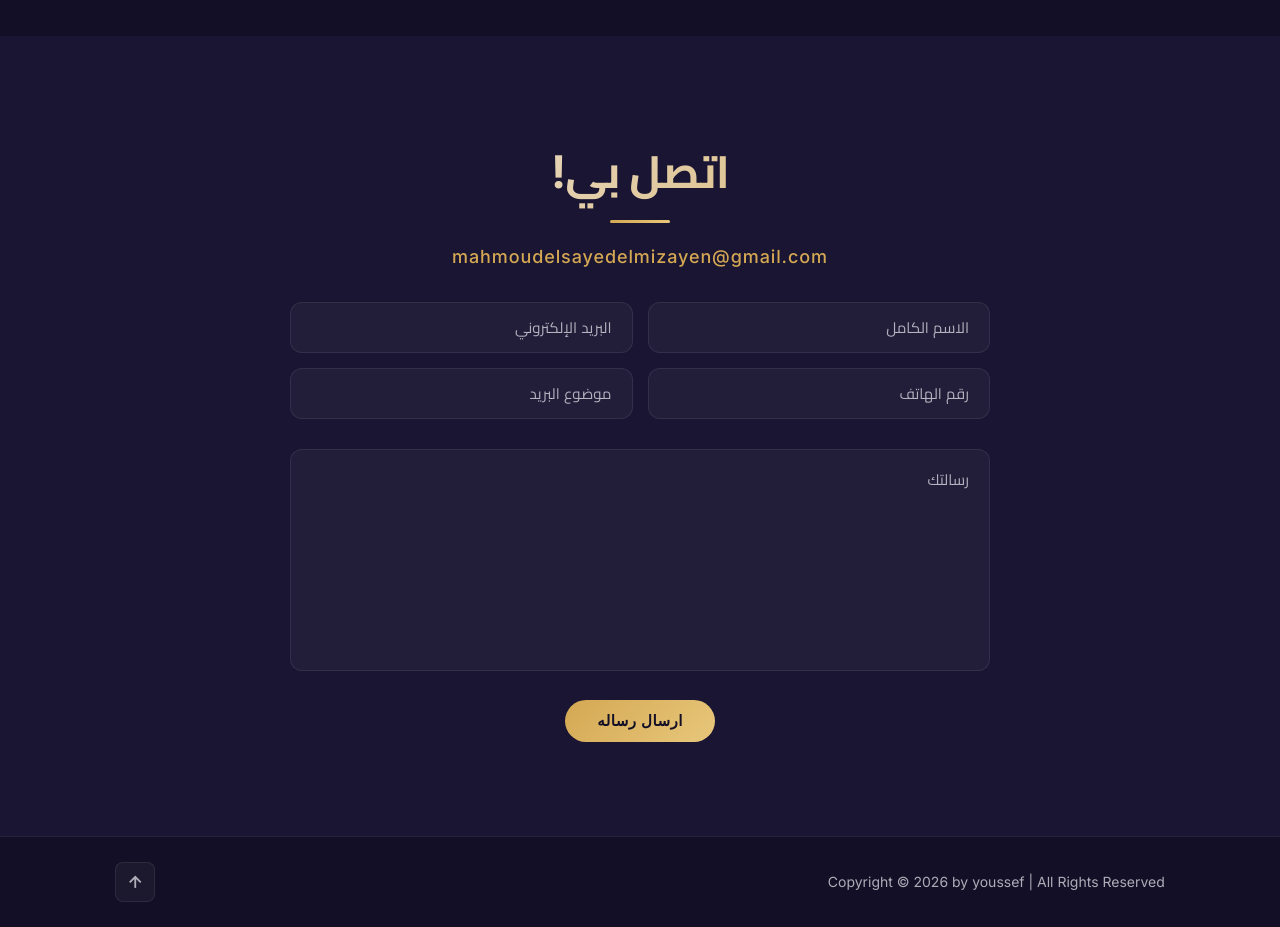
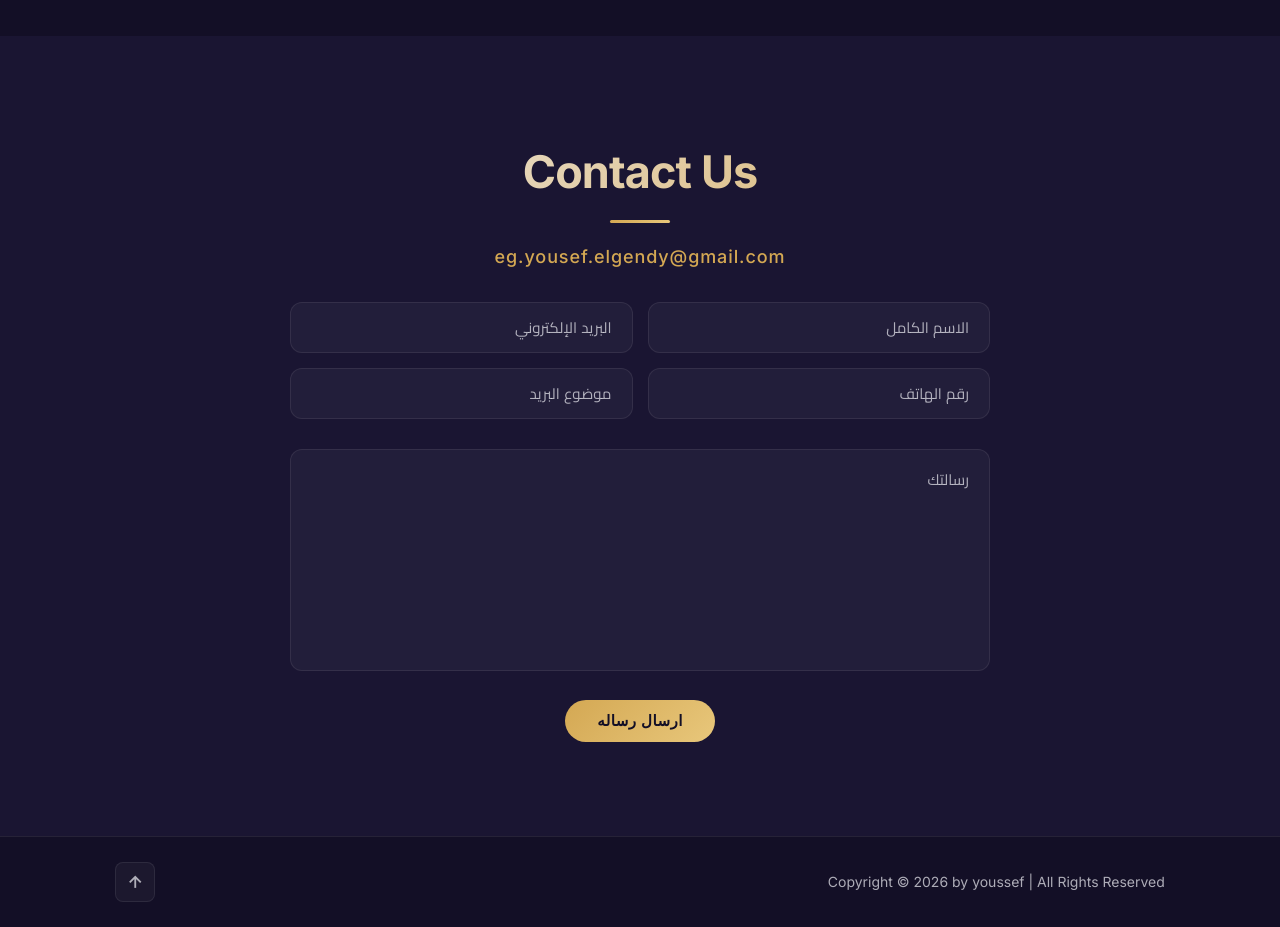
Before and after one commit to maielshayat-glitch/portofolio-main, a plain HTML site: page index.html in a window 1280 px wide. Shown: the part 3240-4167 px from the top of the page. Drawn offline with nearby package versions, Linux system fonts and the light colour scheme.

Commit message:
Update contact section with new email and heading

```diff
--- a/index.html
+++ b/index.html
@@ -241,8 +241,8 @@
 
     <!-- Contact Section -->
     <section class="contact" id="contact">
-        <h2 class="heading">اتصل بي!</h2>
-        <p class="email-text">mahmoudelsayedelmizayen@gmail.com</p>
+        <h2 class="heading"> Contact Us</h2>
+        <p class="email-text">eg.yousef.elgendy@gmail.com</p>
         <form action="#" id="contact-form">
             <div class="input-box">
                 <input type="text" id="name" placeholder="الاسم الكامل" required>
```
